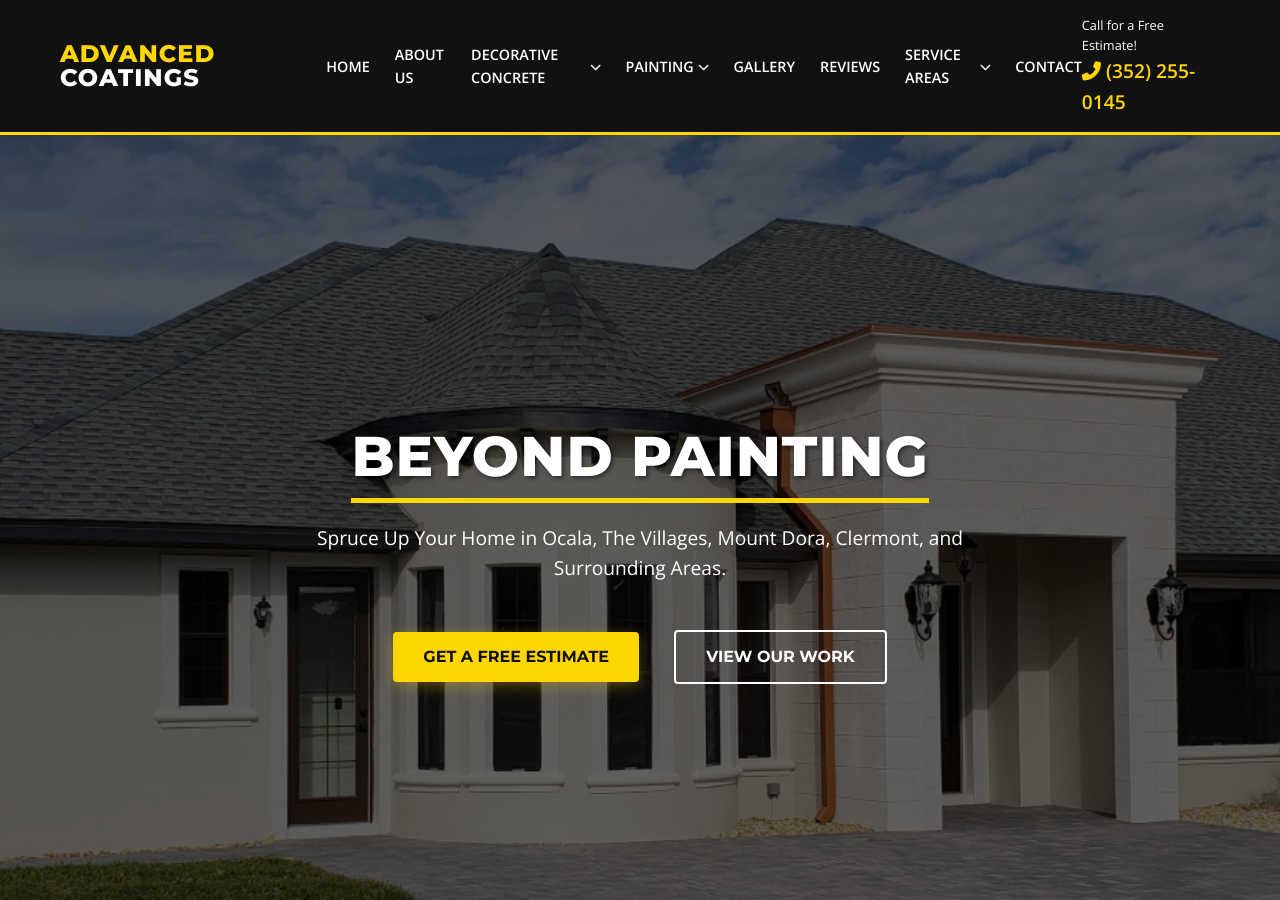
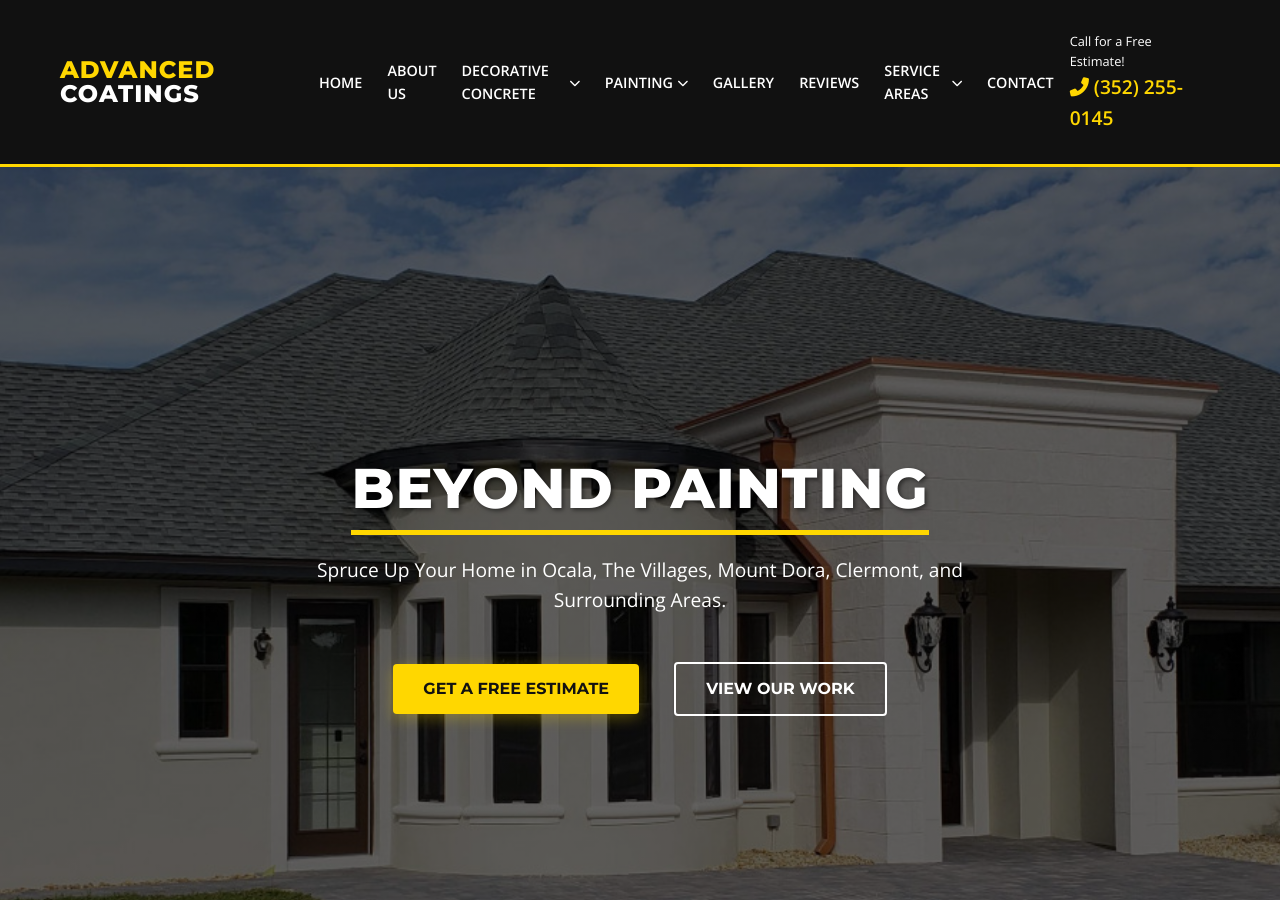
Before and after one commit to JamesBrownR/Advance-Coatings, a Jekyll site: the page built from index.html, in a window 1280 px wide and 900 px high. Built offline with Jekyll 4.4.1, drawn with Linux system fonts in a browser that asks for light colours.

Commit message:
Update styles.html

```diff
--- a/_includes/styles.html
+++ b/_includes/styles.html
@@ -184,6 +184,7 @@
     display: flex;
     flex-direction: column;
     align-items: flex-end;
+    margin:1rem;
   }
 
   .phone-highlight {
```
